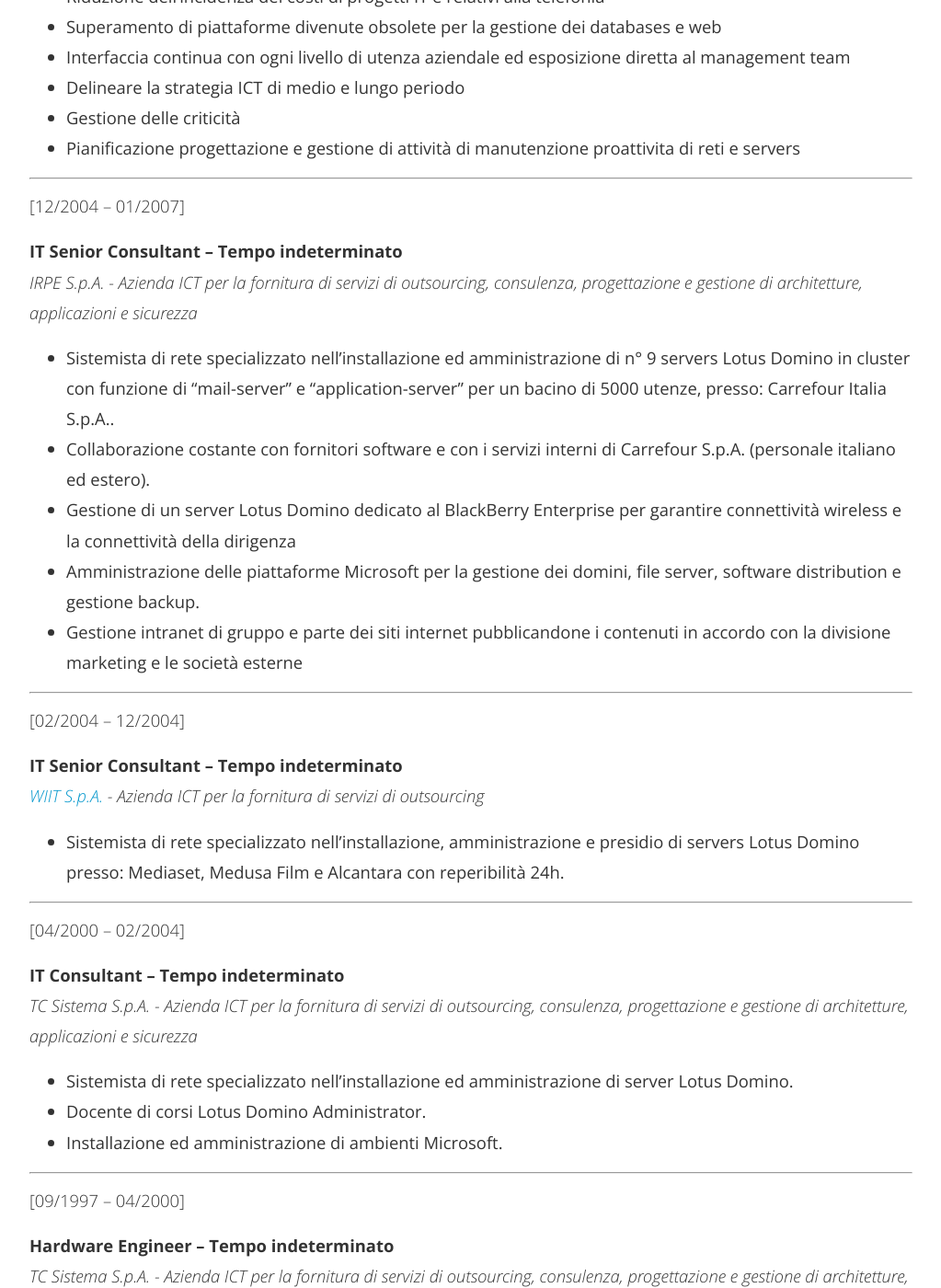
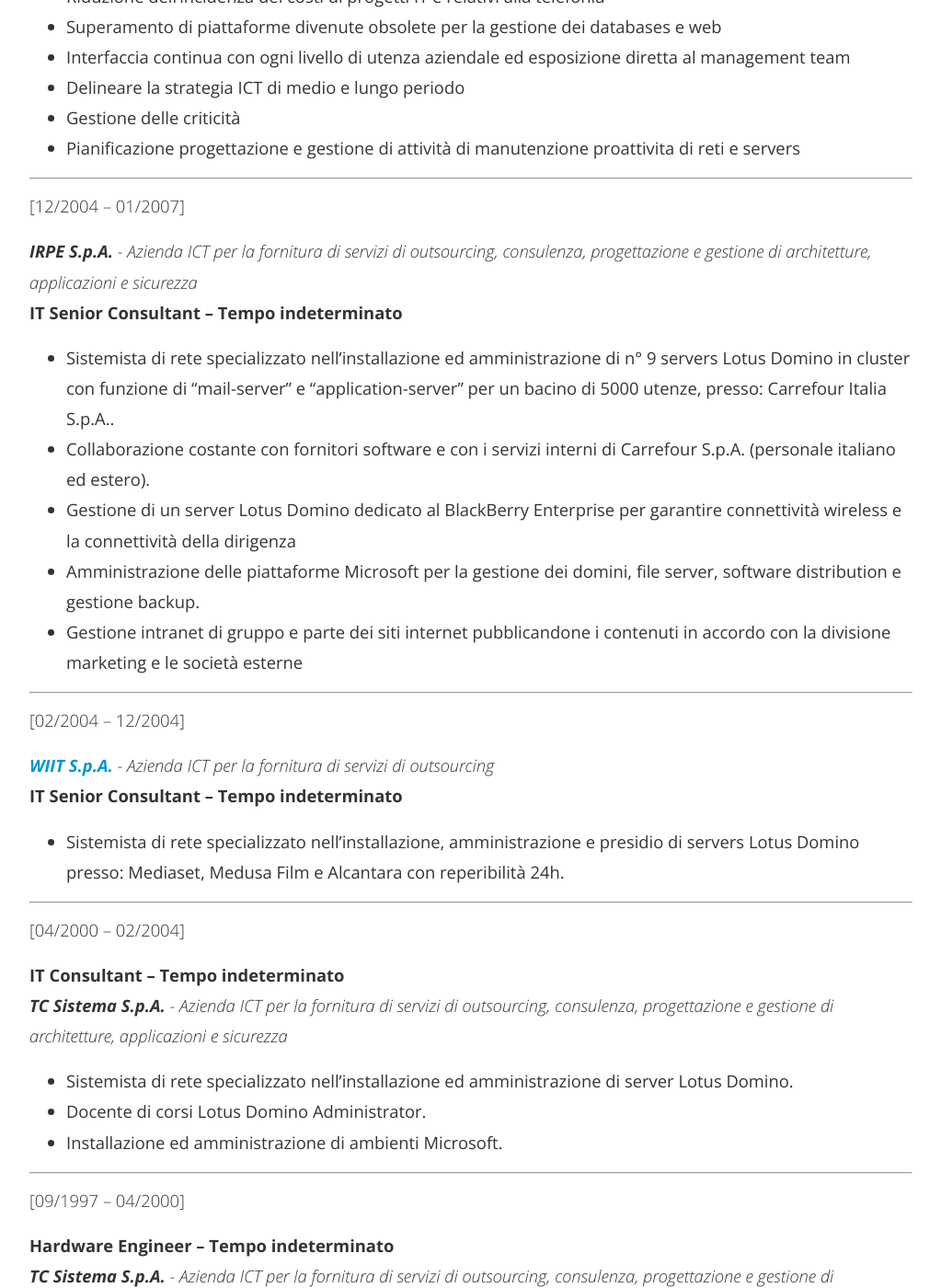
Before and after one commit to marste/Blog, a Jekyll site: the page built from curriculum-vitae.md, in a window 1280 px wide and 1400 px high, scrolled down 1823 px. Shown: the whole window at 92% size, without its empty margins (128-1151 px from the left). Built offline with Jekyll 4.4.1, drawn with Linux system fonts in a browser that asks for light colours; nearby versions of some CDN libraries; Markdown is read by kramdown in place of the engine named in the settings; some of the changed text lies outside the part shown.

Commit message:
Added new post

```diff
--- a/curriculum-vitae.md
+++ b/curriculum-vitae.md
@@ -5,8 +5,8 @@
 ---
 [01/2007 – Attuale]
 
+*<b><a href="http://www.edisport.it/" target="_blank">Edisport Editoriale S.p.A.</a></b> - Casa Editrice nata nel 1914 con la fondazione della rivista "Motociclismo"*
 **ICT System Administrator – Tempo indeterminato**
-*<a href="http://www.edisport.it/" target="_blank">Edisport Editoriale S.p.A.</a> - Casa Editrice nata nel 1914 con la fondazione della rivista "Motociclismo"*
 
 **Principali competenze ed attività tecniche**
 
@@ -61,8 +61,8 @@
 
 [12/2004 – 01/2007]
 
+*<b>IRPE S.p.A.</b> - Azienda ICT per la fornitura di servizi di outsourcing, consulenza, progettazione e gestione di architetture, applicazioni e sicurezza*
 **IT Senior Consultant – Tempo indeterminato**
-*IRPE S.p.A. - Azienda ICT per la fornitura di servizi di outsourcing, consulenza, progettazione e gestione di architetture, applicazioni e sicurezza*
 
 * Sistemista di rete specializzato nell’installazione ed amministrazione di n° 9 servers Lotus Domino in cluster con funzione di “mail-server” e “application-server” per un bacino di 5000 utenze, presso: Carrefour Italia S.p.A..
 * Collaborazione costante con fornitori software e con i servizi interni di Carrefour S.p.A. (personale italiano ed estero).
@@ -74,8 +74,8 @@
 
 [02/2004 – 12/2004]
 
+*<b><a href="http://www.wiit.it/" target="_blank">WIIT S.p.A.</a></b> - Azienda ICT per la fornitura di servizi di outsourcing*
 **IT Senior Consultant – Tempo indeterminato**
-*<a href="http://www.wiit.it/" target="_blank">WIIT S.p.A.</a> - Azienda ICT per la fornitura di servizi di outsourcing*
 
 * Sistemista di rete specializzato nell’installazione, amministrazione e presidio di servers Lotus Domino presso: Mediaset, Medusa Film e Alcantara con reperibilità 24h.
 
@@ -84,7 +84,7 @@
 [04/2000 – 02/2004]
 
 **IT Consultant – Tempo indeterminato**
-*TC Sistema S.p.A. - Azienda ICT per la fornitura di servizi di outsourcing, consulenza, progettazione e gestione di architetture, applicazioni e sicurezza*
+*<b>TC Sistema S.p.A.</b> - Azienda ICT per la fornitura di servizi di outsourcing, consulenza, progettazione e gestione di architetture, applicazioni e sicurezza*
 
 * Sistemista di rete specializzato nell’installazione ed amministrazione di server Lotus Domino.
 * Docente di corsi Lotus Domino Administrator.
@@ -95,7 +95,7 @@
 [09/1997 – 04/2000]
 
 **Hardware Engineer – Tempo indeterminato**
-*TC Sistema S.p.A. - Azienda ICT per la fornitura di servizi di outsourcing, consulenza, progettazione e gestione di architetture, applicazioni e sicurezza*
+*<b>TC Sistema S.p.A.</b> - Azienda ICT per la fornitura di servizi di outsourcing, consulenza, progettazione e gestione di architetture, applicazioni e sicurezza*
 
 * Tecnico Hardware specializzato in installazione, riparazione e manutenzione di PC, stampanti locali o di rete, servers (tecnico interno esterno presso clienti)
 
```
